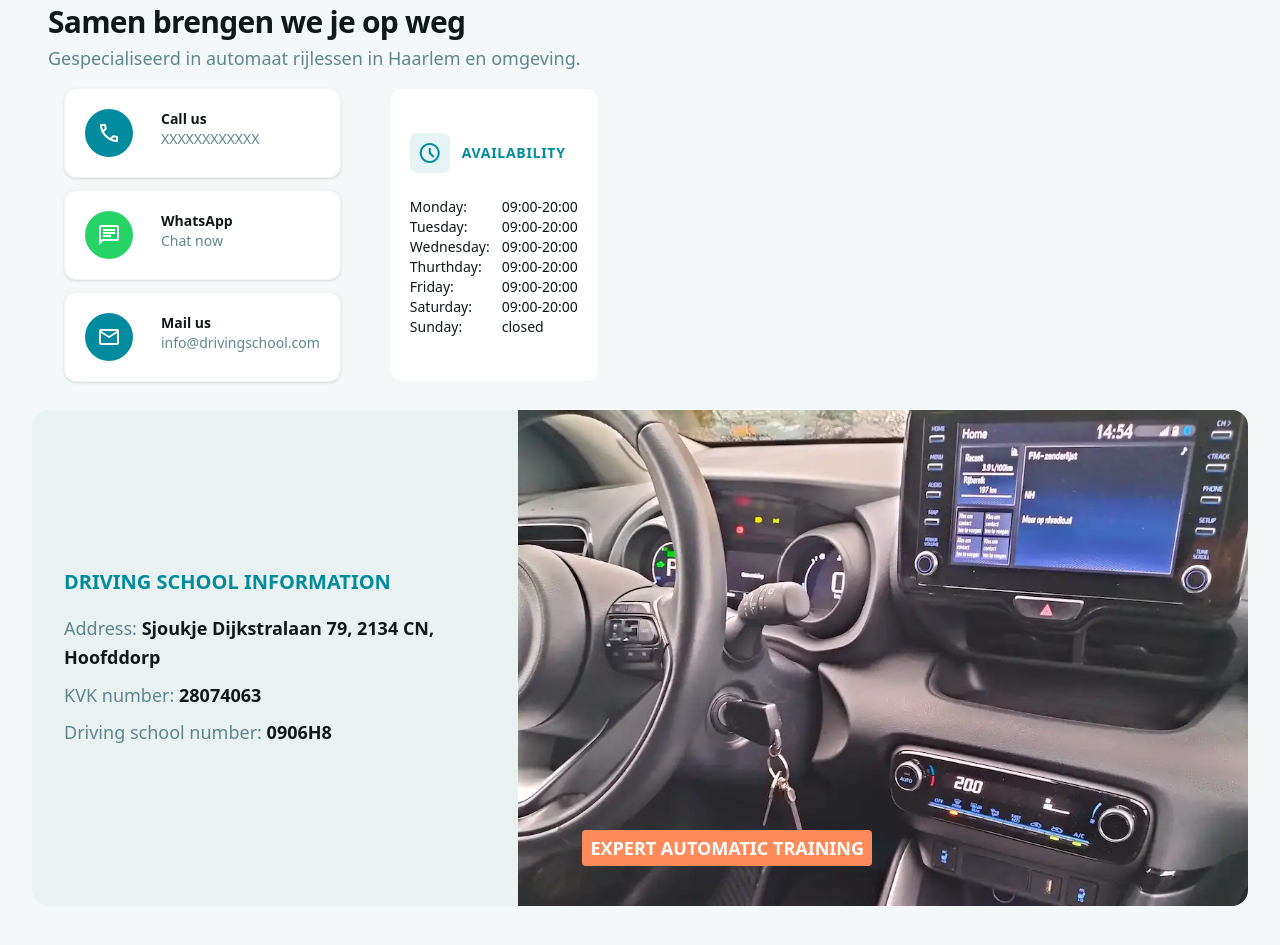
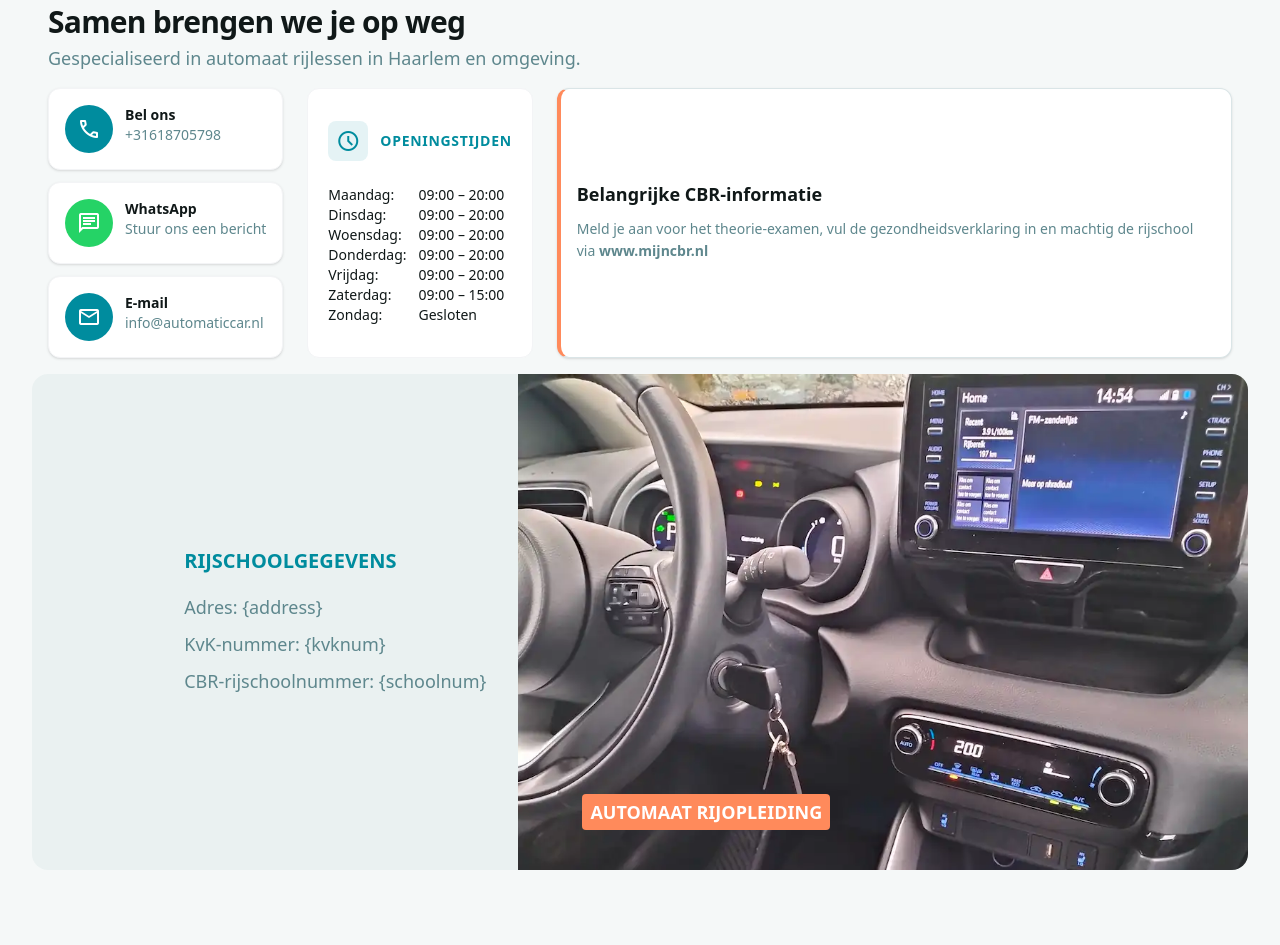
Before and after one commit to samulikn/driving-school-moen, a website: page index.html in a window 1280 px wide. Shown: the part 2388-3333 px from the top of the page. Drawn offline with nearby package versions, Linux system fonts and the light colour scheme.

Commit message:
added translation

```diff
--- a/index.html
+++ b/index.html
@@ -12,7 +12,7 @@
     <title>Moen</title>
 </head>
 
-<body class="bg-background-light text-dark-grey pb-24 w-full">
+<body class="bg-background-light text-dark-grey pb-20 w-full">
     <header class="bg-white/80 backdrop-blur-md border-b border-light-grey">
         <div class="flex items-center p-4 lg:px-12 justify-between w-full mx-auto">
             <div class="flex items-center gap-2">
@@ -31,8 +31,8 @@
         </div>
     </header>
 
-    <main class="mx-auto flex flex-col sm:p-8">
-        <section id="home" class="flex flex-col gap-6 lg:flex-row-reverse lg:items-center">
+    <main class="mx-auto flex flex-col sm:px-8 ">
+        <section id="home" class="pt-4 flex flex-col gap-6 lg:flex-row-reverse lg:items-center sm:pt-8">
             <div
                 class="px-8 py-10 flex flex-col-reverse justify-center gap-6 bg-cover bg-center bg-no-repeat bg-[url('../../src/assets/images/school_car_667.webp')]
                             sm:bg-[url('../../src/assets/images/school_car_768.webp')] lg:bg-[url('../../src/assets/images/school_car_1024.webp')]
@@ -406,47 +406,46 @@
         </section>
 
         <section id="contact" class="mt-12">
-            <div class="px-4 pt-4">
+            <div class="p-4">
                 <h2 data-i18n="contact.title"
                     class="text-dark-grey text-2xl font-bold leading-tight tracking-tight sm:text-3xl">Contact us
                 </h2>
                 <p data-i18n="contact.subtitle" class="text-wrap text-dark-blue text-sm mt-1 sm:text-lg">
                     .</p>
             </div>
-            <div class="mb-3 px-4 flex flex-col gap-3">
-                <div class="p-4 flex flex-col gap-12 sm:flex-row">
+            <div class="mb-4 px-4 flex flex-col gap-3">
+                <div class="grid grid-cols-1 gap-3 sm:gap-6 sm:grid-cols-[auto_auto_2fr]">
                     <div class="flex flex-col gap-3
-                        [&_a]:flex [&_a]:flex-row [&_a]:gap-4 [&_a]:p-5 [&_a]:bg-white [&_a]:rounded-xl
+                        [&_a]:flex [&_a]:flex-row [&_a]:gap-2 [&_a]:p-4 [&_a]:bg-white [&_a]:rounded-xl
                         [&_a]:shadow-sm [&_a]:border [&_a]:border-grey-100 [&_a]:active:scale-95 [&_a]:transition-transform
                         ">
-                        <a href="tel:+31657460644" class="">
-                            <div class="mr-3 size-12 rounded-full bg-cayan text-white flex justify-center items-center">
+                        <a href="tel:+31618705798" class="">
+                            <div class="mr-1 size-12 rounded-full bg-cayan text-white flex justify-center items-center">
                                 <span class="material-symbols-outlined">call</span>
                             </div>
                             <div class="flex flex-col">
-                                <p class="font-bold text-sm">Call us</p>
-                                <p class="text-sm text-dark-blue">XXXXXXXXXXXX</p>
+                                <p data-i18n="contact.call.title" class="font-bold text-sm">Call us</p>
+                                <p class="text-sm text-dark-blue">+31618705798</p>
                             </div>
                         </a>
-                        <a href="https/wa.me/31657460644">
-                            <div class="mr-3 size-12 rounded-full bg-green text-white flex justify-center items-center">
+                        <a href="https://wa.me/31618705798">
+                            <div class="mr-1 size-12 rounded-full bg-green text-white flex justify-center items-center">
                                 <span class="material-symbols-outlined">chat</span>
                             </div>
                             <div class="flex flex-col">
-                                <p class="font-bold text-sm">WhatsApp</p>
-                                <p class="text-sm text-dark-blue">Chat now</p>
+                                <p data-i18n="contact.whatsapp.title" class="font-bold text-sm">WhatsApp</p>
+                                <p data-i18n="contact.whatsapp.description" class="text-sm text-dark-blue">Chat now</p>
                             </div>
                         </a>
-                        <a href="mailto:samulikn@ukr.net">
-                            <div class="mr-3 size-12 rounded-full bg-cayan text-white flex justify-center items-center">
+                        <a href="mailto:info@automaticcar.nl">
+                            <div class="mr-1 size-12 rounded-full bg-cayan text-white flex justify-center items-center">
                                 <span class="material-symbols-outlined">mail</span>
                             </div>
                             <div class="flex flex-col">
-                                <p class="font-bold text-sm">Mail us</p>
-                                <p class="text-sm text-dark-blue">info@drivingschool.com</p>
+                                <p data-i18n="contact.mail.title" class="font-bold text-sm">Mail us</p>
+                                <p class="text-sm text-dark-blue">info@automaticcar.nl</p>
                             </div>
                         </a>
-
                     </div>
                     <div class="p-5 flex flex-col justify-center gap-6 bg-white rounded-xl border border-grey-100">
                         <div class="flex items-center">
@@ -454,62 +453,86 @@
                                 class="mr-3 size-10 rounded-lg bg-cayan/10 flex items-center justify-center text-cayan">
                                 <span class="material-symbols-outlined">schedule</span>
                             </div>
-                            <h4 class="text-sm font-bold uppercase tracking-wider text-cayan">availability</h4>
+                            <h4 data-i18n="contact.schedule.title" class="text-sm font-bold uppercase tracking-wider text-cayan">availability</h4>
                         </div>
-                        <table class="[&_td]:pr-3 [&_td]:last:pr-0 [&_td]:text-sm [&_td]:font-medium">
+                        <table class="[&_td]:pr-3 [&_td]:last:pr-0 [&_td]:text-sm [&_td]:font-medium sm:hidden">
                             <tr>
-                                <td>Monday:</td>
-                                <td>09:00-20:00</td>
+                                <td data-i18n="contact.schedule.work_days">Monday-Friday:</td>
+                                <td data-i18n="contact.schedule.work_days_hour">09:00-20:00</td>
                             </tr>
                             <tr>
-                                <td>Tuesday:</td>
-                                <td>09:00-20:00</td>
+                                <td data-i18n="contact.schedule.sat">Saturday:</td>
+                                <td data-i18n="contact.schedule.sat_hour">09:00-15:00</td>
                             </tr>
                             <tr>
-                                <td>Wednesday:</td>
-                                <td>09:00-20:00</td>
+                                <td data-i18n="contact.schedule.sun">Sunday:</td>
+                                <td data-i18n="contact.schedule.sun_hour">closed</td>
+                            </tr>
+                        </table>
+                        <table class="hidden [&_td]:pr-3 [&_td]:last:pr-0 [&_td]:text-sm [&_td]:font-medium sm:block">
+                            <tr>
+                                <td data-i18n="contact.schedule.mon">Monday:</td>
+                                <td data-i18n="contact.schedule.work_days_hour">09:00-20:00</td>
                             </tr>
                             <tr>
-                                <td>Thurthday:</td>
-                                <td>09:00-20:00</td>
+                                <td data-i18n="contact.schedule.tue">Tuesday:</td>
+                                <td data-i18n="contact.schedule.work_days_hour">09:00-20:00</td>
                             </tr>
                             <tr>
-                                <td>Friday:</td>
-                                <td>09:00-20:00</td>
+                                <td data-i18n="contact.schedule.wed">Wednesday:</td>
+                                <td data-i18n="contact.schedule.work_days_hour">09:00-20:00</td>
                             </tr>
                             <tr>
-                                <td>Saturday:</td>
-                                <td>09:00-20:00</td>
+                                <td data-i18n="contact.schedule.thu">Thurthday:</td>
+                                <td data-i18n="contact.schedule.work_days_hour">09:00-20:00</td>
                             </tr>
                             <tr>
-                                <td>Sunday:</td>
-                                <td>closed</td>
+                                <td data-i18n="contact.schedule.fri">Friday:</td>
+                                <td data-i18n="contact.schedule.work_days_hour">09:00-20:00</td>
+                            </tr>
+                            <tr>
+                                <td data-i18n="contact.schedule.sat">Saturday:</td>
+                                <td data-i18n="contact.schedule.sat_hour">09:00-20:00</td>
+                            </tr>
+                            <tr>
+                                <td data-i18n="contact.schedule.sun">Sunday:</td>
+                                <td data-i18n="contact.schedule.sun_hour">closed</td>
                             </tr>
                         </table>
+                    </div>
+                    <div class="p-4 flex flex-col justify-center items-start gap-3 rounded-xl border-l-4 border-l-orange border border-light-grey bg-white shadow-sm
+                                ">
+                        <p data-i18n="contact.addinfo.title" class="text-dark-grey text-lg font-bold leading-tight">
+                            Important information:</p>
+                        <div class="text-dark-blue text-sm font-normal leading-relaxed">
+                            <p data-i18n="contact.addinfo.description" class="inline">
+                                Sign up for theory exam, fill health insurence or authorise the driving school
+                                visit
+                            </p><a href="https://www.mijncbr.nl" target="_blank"
+                                class="font-semibold">www.mijncbr.nl</a>
+                        </div>
                     </div>
                 </div>
             </div>
             <div
                 class="flex flex-col bg-light-grey/40 rounded-t-xl sm:rounded-l-xl sm:rounded-r-xl sm:flex-row lg:rounded-l-2xl lg:rounded-r-2xl">
                 <div class="px-8 flex flex-col justify-center gap-2 p-5 sm:ml-auto">
-                    <h5 class="mb-3 text-lg font-semibold text-cayan uppercase leading-tight sm:text-xl">Driving school
+                    <h5 data-i18n="contact.details.title" class="mb-3 text-lg font-semibold text-cayan uppercase leading-tight sm:text-xl">Driving school
                         information</h5>
-                    <p class="text-dark-blue text-base font-normal leading-relaxed sm:text-lg">Address:
+                    <p data-i18n="contact.details.address" class="text-dark-blue text-base font-normal leading-relaxed sm:text-lg">Address:
                         <span class="text-dark-grey font-semibold">Sjoukje Dijkstralaan 79, 2134 CN, Hoofddorp</span>
                     </p>
-                    <p class="text-dark-blue text-base font-normal leading-relaxed sm:text-lg">KVK number:
+                    <p data-i18n="contact.details.kvknum" class="text-dark-blue text-base font-normal leading-relaxed sm:text-lg">KVK number:
                         <span class="text-dark-grey font-semibold">28074063</span>
                     </p>
-                    <p class="text-dark-blue text-base font-normal leading-relaxed sm:text-lg">Driving school number:
+                    <p data-i18n="contact.details.schoolnum" class="text-dark-blue text-base font-normal leading-relaxed sm:text-lg">Driving school number:
                         <span class="text-dark-grey font-semibold">0906H8</span>
                     </p>
                 </div>
-                <div
-                    class="px-8 py-10 flex items-end sm:w-3/5 gap-4 bg-cover bg-top bg-no-repeat bg-[url('../../src/assets/images/inside_667.webp')]
+                <div class="px-8 py-10 flex items-end sm:w-3/5 gap-4 bg-cover bg-top bg-no-repeat bg-[url('../../src/assets/images/inside_667.webp')]
                             sm:bg-[url('../../src/assets/images/inside_768.webp')] lg:bg-[url('../../src/assets/images/inside_1024.webp')]
                             sm:rounded-r-xl lg:rounded-r-2xl overflow-hidden min-h-72 sm:min-h-124 sm:pl-16 shrink-0">
-                    <p
-                        class="bg-orange text-white text-sm font-bold uppercase rounded px-2 py-1 w-fit sm:text-lg">
+                    <p data-i18n="contact.summary" class="bg-orange text-white text-sm font-bold uppercase rounded px-2 py-1 w-fit sm:text-lg">
                         Expert Automatic Training
                     </p>
                     <!-- <h3 data-i18n="home.title"
@@ -522,18 +545,18 @@
         </section>
     </main>
 
-    <footer class="fixed bottom-0 left-0 right-0 bg-white/90 border-t border-light-grey pb-6">
+    <footer class="fixed bottom-0 left-0 right-0 bg-white/90 border-t border-light-grey pb-2">
         <div class="flex justify-around items-center h-16 max-w-md mx-auto">
             <a class="flex flex-col items-center gap-1 text-cayan" href="">
-                <span class="material-symbols-outlined text-[24px]!">home</span>
+                <span class="material-symbols-outlined text-[24px]">home</span>
                 <span class="text-[10px] font-bold">Home</span>
             </a>
             <a class="flex flex-col items-center gap-1 text-dark-blue" href="#lessons">
-                <span class="material-symbols-outlined text-[24px]!">grid_view</span>
+                <span class="material-symbols-outlined text-[24px]">grid_view</span>
                 <span class="text-[10px] font-medium">Packages</span>
             </a>
             <a class="flex flex-col items-center gap-1 text-dark-blue" href="#contact">
-                <span class="material-symbols-outlined text-[24px]!">chat_bubble</span>
+                <span class="material-symbols-outlined text-[24px]">chat_bubble</span>
                 <span class="text-[10px] font-medium">Contact</span>
             </a>
         </div>
--- a/src/i18n/nl.json
+++ b/src/i18n/nl.json
@@ -86,7 +86,41 @@
   },
   "contact": {
     "title": "Samen brengen we je op weg",
-    "subtitle": "Gespecialiseerd in automaat rijlessen in Haarlem en omgeving."
+    "subtitle": "Gespecialiseerd in automaat rijlessen in Haarlem en omgeving.",
+    "summary": "Automaat rijopleiding",
+    "call": {
+      "title": "Bel ons"
+    },
+    "whatsapp": {
+      "title": "WhatsApp",
+      "description": "Stuur ons een bericht"
+    },
+    "mail": {
+      "title": "E-mail"
+    },
+    "schedule": {
+      "title": "Openingstijden",
+      "work_days": "Maandag - Vrijdag:",
+      "work_days_hour": "09:00 – 20:00",
+      "mon": "Maandag:",
+      "tue": "Dinsdag:",
+      "wed": "Woensdag:",
+      "thu": "Donderdag:",
+      "fri": "Vrijdag:",
+      "sat": "Zaterdag:",
+      "sat_hour": "09:00 – 15:00",
+      "sun": "Zondag:",
+      "sun_hour": "Gesloten"
+    },
+    "addinfo": {
+      "title": "Belangrijke CBR-informatie",
+      "description": "Meld je aan voor het theorie-examen, vul de gezondheidsverklaring in en machtig de rijschool via "
+    },
+    "details": {
+      "title": "Rijschoolgegevens",
+      "address": "Adres: {address}",
+      "kvknum": "KvK-nummer: {kvknum}",
+      "schoolnum": "CBR-rijschoolnummer: {schoolnum}"
+    }
   }
-
 }
```
Also changed, not shown: src/i18n/en.json (+36 -1 lines), src/css/output.css.
